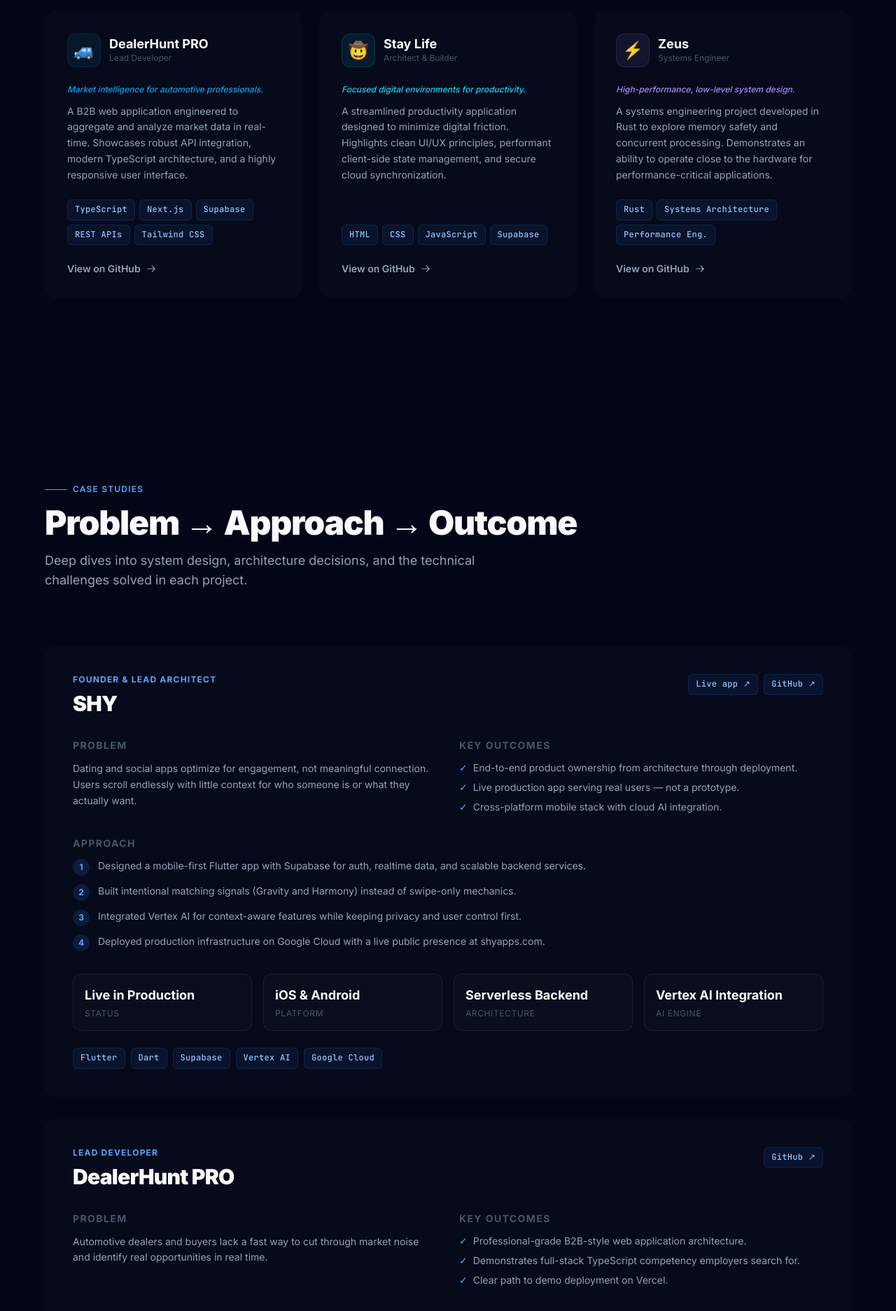
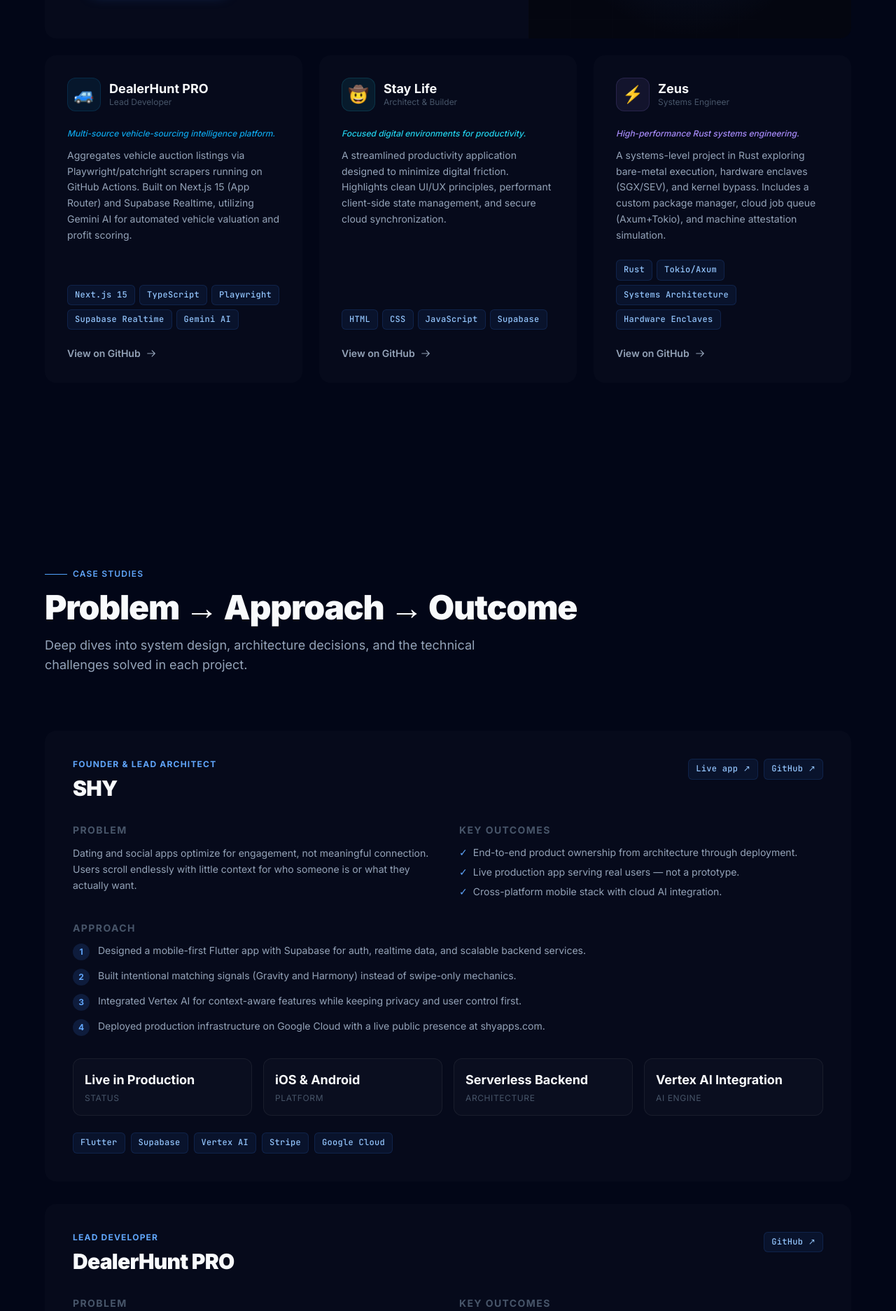
Before and after one commit to shylovegarden/portfolio-site, a Next.js app: page / in a window 1280 px wide. Shown: the part 2860-4733 px from the top of the page at 70% size. Built offline with nearby package versions, Linux system fonts and the light colour scheme.

Commit message:
Enhance project details with accurate technical architectures and stack

```diff
--- a/src/content/portfolio.ts
+++ b/src/content/portfolio.ts
@@ -27,7 +27,7 @@
   name: 'Jonah Eastin',
   title: 'Software Engineer · Full-Stack & Mobile',
   headline: ['Software Engineer.', 'Systems Thinker.', 'Production Builder.'],
-  email: 'contact@jonaheastin.com',
+  email: 'jonah@shyapps.com',
   siteUrl: 'https://jonaheastin.com',
   githubUrl: 'https://github.com/shylovegarden',
   linkedInUrl: 'https://linkedin.com/in/jonaheastin',
@@ -66,8 +66,8 @@
     role: 'Lead Architect & Founder',
     tagline: 'Intentional connection, built for the real world.',
     description:
-      'A scalable mobile platform leveraging AI to foster intentional connections. Built with Flutter and Supabase, it demonstrates end-to-end architecture from data modeling to real-time cloud deployment.',
-    tech: ['Flutter', 'Dart', 'Supabase', 'Vertex AI', 'Google Cloud', 'Dart FFI'],
+      'The Relationship Operating System (LifeOS). A production-grade mobile platform built with Flutter (BLoC/Provider) and Supabase. Features a complex backend with Postgres RLS, Realtime sync, Stripe monetization, and over 300 Edge Functions.',
+    tech: ['Flutter', 'Supabase (RLS/Edge)', 'Stripe', 'Vertex AI', 'Google Cloud', 'Dart'],
     liveUrl: 'https://shyapps.com',
     liveLabel: 'Visit shyapps.com',
     githubUrl: 'https://github.com/shylovegarden',
@@ -78,10 +78,10 @@
     name: 'DealerHunt PRO',
     flagship: false,
     role: 'Lead Developer',
-    tagline: 'Market intelligence for automotive professionals.',
+    tagline: 'Multi-source vehicle-sourcing intelligence platform.',
     description:
-      'A B2B web application engineered to aggregate and analyze market data in real-time. Showcases robust API integration, modern TypeScript architecture, and a highly responsive user interface.',
-    tech: ['TypeScript', 'Next.js', 'Supabase', 'REST APIs', 'Tailwind CSS'],
+      'Aggregates vehicle auction listings via Playwright/patchright scrapers running on GitHub Actions. Built on Next.js 15 (App Router) and Supabase Realtime, utilizing Gemini AI for automated vehicle valuation and profit scoring.',
+    tech: ['Next.js 15', 'TypeScript', 'Playwright', 'Supabase Realtime', 'Gemini AI'],
     liveUrl: null,
     githubUrl: 'https://github.com/shylovegarden/DealerHunt-PRO',
     icon: '🚙',
@@ -104,10 +104,10 @@
     name: 'Zeus',
     flagship: false,
     role: 'Systems Engineer',
-    tagline: 'High-performance, low-level system design.',
+    tagline: 'High-performance Rust systems engineering.',
     description:
-      'A systems engineering project developed in Rust to explore memory safety and concurrent processing. Demonstrates an ability to operate close to the hardware for performance-critical applications.',
-    tech: ['Rust', 'Systems Architecture', 'Performance Eng.'],
+      'A systems-level project in Rust exploring bare-metal execution, hardware enclaves (SGX/SEV), and kernel bypass. Includes a custom package manager, cloud job queue (Axum+Tokio), and machine attestation simulation.',
+    tech: ['Rust', 'Tokio/Axum', 'Systems Architecture', 'Hardware Enclaves'],
     liveUrl: null,
     githubUrl: 'https://github.com/shylovegarden/Zeus',
     icon: '⚡',
@@ -138,7 +138,7 @@
       { label: 'Architecture', value: 'Serverless Backend' },
       { label: 'AI Engine', value: 'Vertex AI Integration' },
     ],
-    stack: ['Flutter', 'Dart', 'Supabase', 'Vertex AI', 'Google Cloud'],
+    stack: ['Flutter', 'Supabase', 'Vertex AI', 'Stripe', 'Google Cloud'],
     links: [
       { label: 'Live app', href: 'https://shyapps.com' },
       { label: 'GitHub', href: 'https://github.com/shylovegarden' },
@@ -148,11 +148,11 @@
     project: 'DealerHunt PRO',
     role: 'Lead Developer',
     problem:
-      'Automotive dealers and buyers lack a fast way to cut through market noise and identify real opportunities in real time.',
+      'Automotive dealers and buyers lack a fast way to cut through market noise across fragmented auction sites and marketplaces.',
     approach: [
-      'Built a TypeScript / Next.js frontend with a clean, data-dense UX for scanning deals.',
-      'Designed Supabase-backed data models and REST API integrations for market intelligence.',
-      'Structured the codebase for incremental feature delivery and future scaling.',
+      'Engineered a scalable scraping engine using Playwright and FlareSolverr on GitHub Actions to bypass anti-bot protections.',
+      'Built a Next.js 15 frontend to surface normalized deal data via Supabase Realtime.',
+      'Integrated Gemini AI to automatically score vehicles for profit potential and generate instant teardown estimates.',
     ],
     outcomes: [
       'Professional-grade B2B-style web application architecture.',
@@ -165,7 +165,7 @@
       { label: 'Data', value: 'Real-time Sync' },
       { label: 'Frontend', value: 'Next.js App Router' },
     ],
-    stack: ['TypeScript', 'Next.js', 'Supabase', 'Tailwind CSS'],
+    stack: ['Next.js 15', 'Playwright', 'Supabase Realtime', 'Gemini AI'],
     links: [{ label: 'GitHub', href: 'https://github.com/shylovegarden/DealerHunt-PRO' }],
   },
   {
@@ -196,11 +196,11 @@
     project: 'Zeus',
     role: 'Systems Engineer',
     problem:
-      'Performance and reliability issues often sit below the application layer — requiring systems-level thinking, not just framework knowledge.',
+      'Architected a high-performance systems platform exploring kernel bypass, hardware enclaves, and bare-metal execution.',
     approach: [
-      'Implemented core logic in Rust for memory safety and predictable performance.',
-      'Applied diagnostic-first engineering: measure, isolate, fix, verify.',
-      'Documented architecture decisions for maintainability and interview conversations.',
+      'Implemented core execution logic in Rust for strict memory safety and predictable latency.',
+      'Built an accompanying cloud service using Axum and Tokio for remote job orchestration.',
+      'Designed a machine attestation simulator and researched hardware-level security primitives.',
     ],
     outcomes: [
       'Shows depth beyond typical web-only portfolios.',
```
